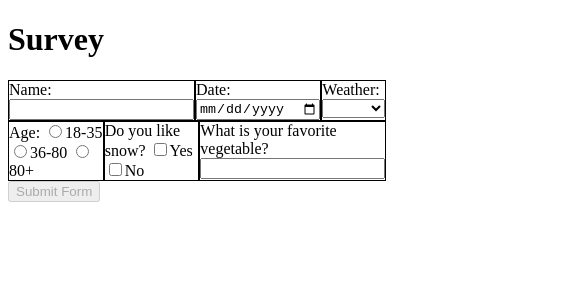
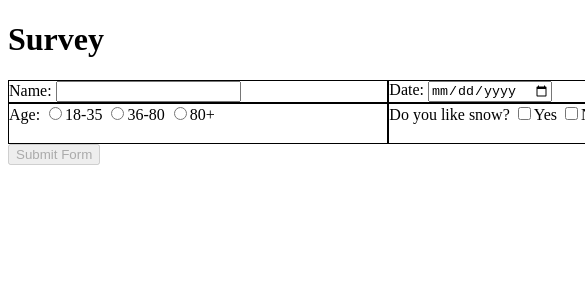
Before and after one commit to benhayehudi/uja-app, an Angular app: page /survey in a window 390 px wide. Shown: the top 300 px of the page, 585 px wide, since content can reach past the window. Built offline with nearby package versions, Linux system fonts and the light colour scheme.

Commit message:
styling for mobile, still some quirks

```diff
--- a/src/app/survey/survey.component.scss
+++ b/src/app/survey/survey.component.scss
@@ -1,6 +1,5 @@
 .survey-content {
   display: flex;
-  // flex-direction: column;
   min-width: 100%;
   flex-direction: row;
   flex-wrap: wrap;
@@ -20,3 +19,14 @@
 .alert {
   color: red;
 }
+
+@media screen and (max-width: 990px) {
+  div.survey-content {
+    flex-direction: column;
+  }
+  #survey-element {
+    flex: 1 0 100%;
+    flex-wrap: wrap;
+  }
+
+}
```
